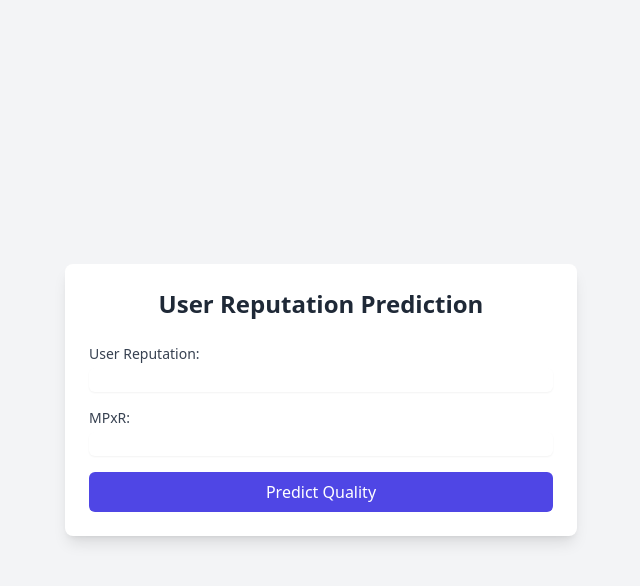
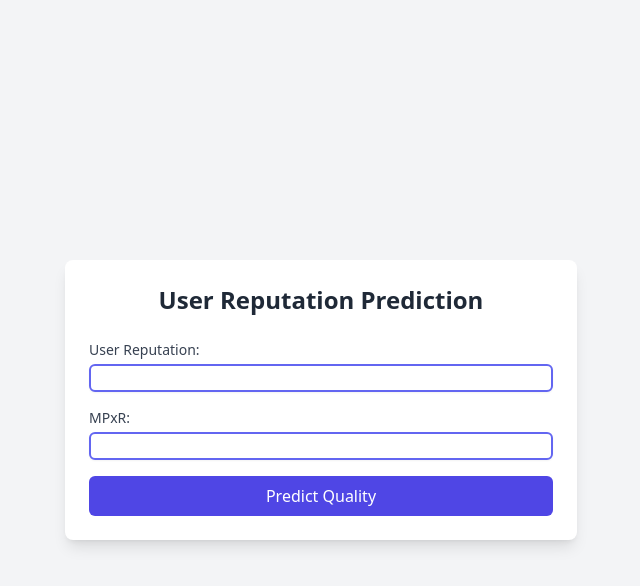
Before and after one commit to Getch-27/post-quality-prediction, a Django app: page /reputation/ in a window 1280 px wide. Shown: the top 586 px of the page, without its empty margins (319-959 px from the left). Run offline with Django 4.2, Linux system fonts and the light colour scheme; some libraries are stand-ins or nearby versions.

Commit message:
feat:css

```diff
--- a/prediction/predict/templates/reputation.html
+++ b/prediction/predict/templates/reputation.html
@@ -9,27 +9,23 @@
 <body class="bg-gray-100 min-h-screen flex items-center justify-center">
     <div class="bg-white rounded-lg shadow-lg p-6 w-full max-w-lg">
         <h1 class="text-2xl font-bold text-gray-800 text-center mb-6">User Reputation Prediction</h1>
-
-        <!-- Display error messages if any -->
         {% if error %}
         <div class="mb-4 p-4 bg-red-100 text-red-600 rounded-md">
             {{ error }}
         </div>
         {% endif %}
-
-        <!-- Prediction Form -->
         <form method="post" class="space-y-4">
             {% csrf_token %}
             <div>
                 <label for="reputation" class="block text-sm font-medium text-gray-700">User Reputation:</label>
                 <input type="number" id="reputation" name="reputation" required
-                       class="mt-1 block w-full rounded-md border-gray-300 shadow-sm focus:border-indigo-500 focus:ring-indigo-500"
+                       class="mt-1 block w-full rounded-md border-indigo-500 border-2 shadow-sm focus:border-indigo-500 focus:ring-indigo-500"
                        value="{{ user_reputation|default:'' }}">
             </div>
             <div>
                 <label for="mpxr" class="block text-sm font-medium text-gray-700">MPxR:</label>
                 <input type="number" step="0.01" id="mpxr" name="mpxr" required
-                       class="mt-1 block w-full rounded-md border-gray-300 shadow-sm focus:border-indigo-500 focus:ring-indigo-500"
+                       class="mt-1 block w-full rounded-md border-indigo-500 border-2 shadow-sm focus:border-indigo-500 focus:ring-indigo-500"
                        value="{{ mpxr|default:'' }}">
             </div>
             <button type="submit"
@@ -37,8 +33,6 @@
                 Predict Quality
             </button>
         </form>
-
-        <!-- Display Prediction Results -->
         {% if prediction %}
         <div class="mt-6 p-4 bg-gray-50 rounded-md shadow-sm">
             <h2 class="text-xl font-semibold text-gray-800 text-center">Prediction Results</h2>
```
